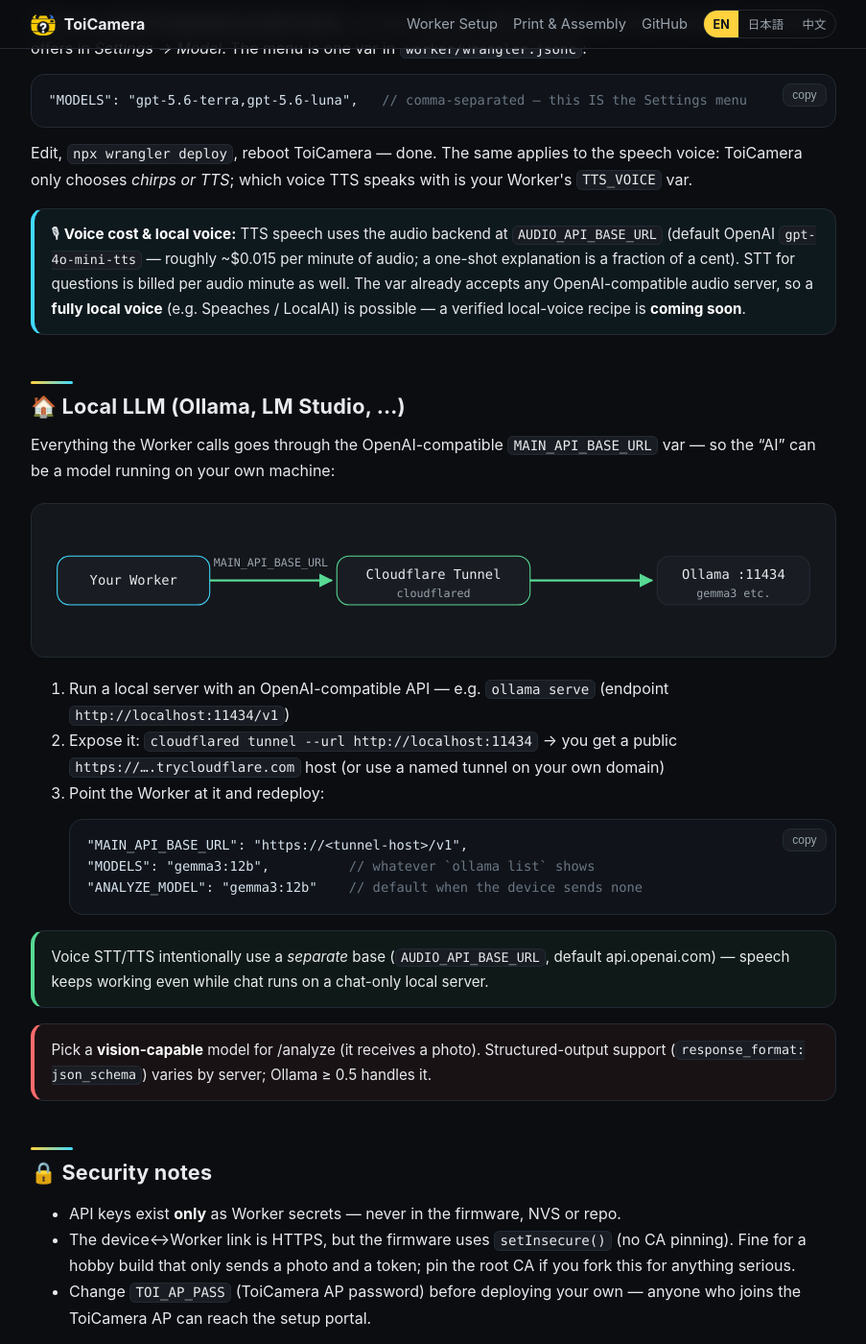
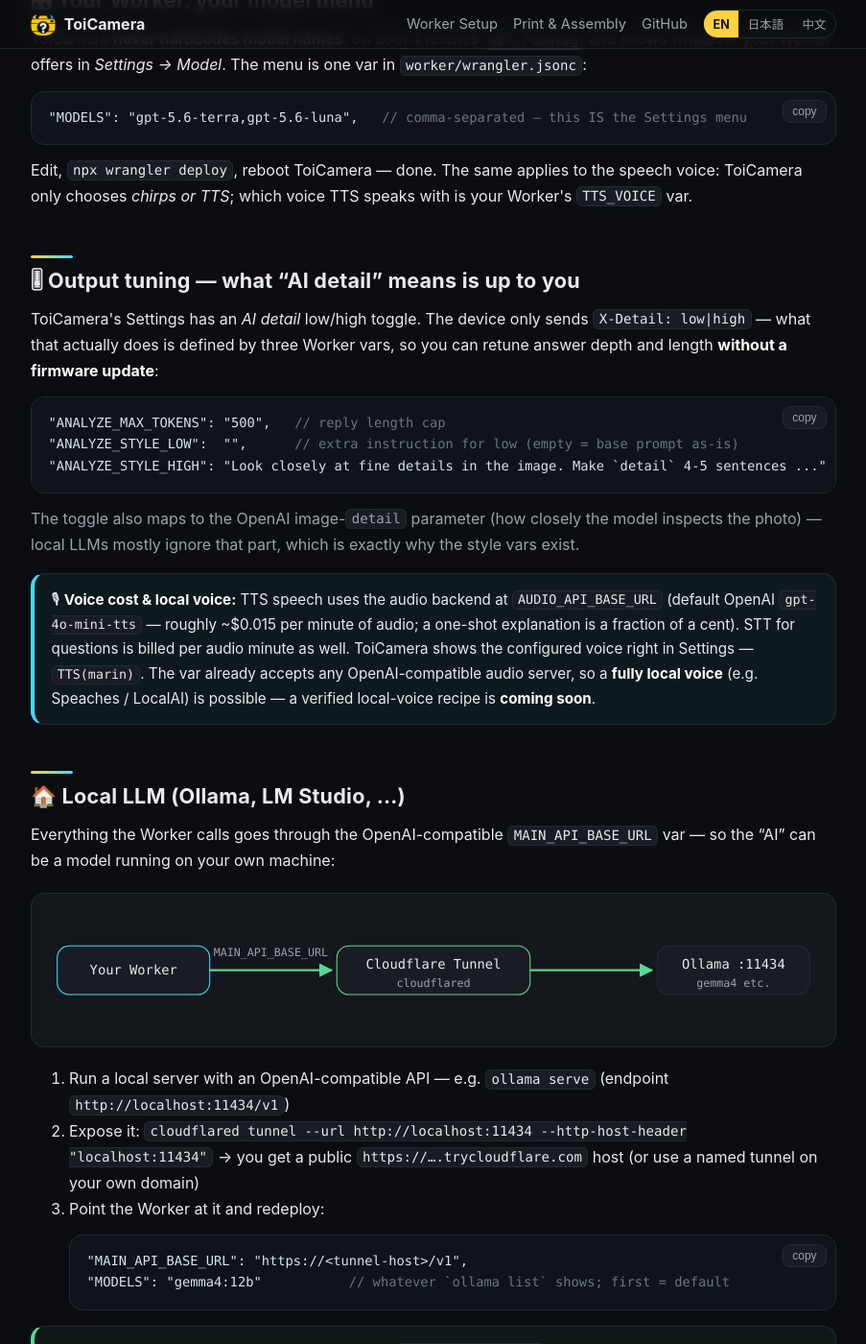
Before and after one commit to aieo-product/ToiCamera, a Jekyll site: the page built from docs/worker-setup.html, in a window 1280 px wide and 1400 px high, scrolled down 7169 px. Shown: the whole window at 96% size, without its empty margins (188-1091 px from the left). Built offline with Jekyll 4.4.1, drawn with Linux system fonts in a browser that asks for light colours; some of the changed text lies outside the part shown.

Commit message:
docs: refreshed vars/secrets capture (redacted tunnel host), output-tuning section, stale ANALYZE_MODEL refs removed
Co-Authored-By: Claude Fable 5 <noreply@anthropic.com>
Claude-Session: https://claude.ai/code/session_0193iHLZbmQu9WkVPMnfPAAo

```diff
--- a/docs/worker-setup.html
+++ b/docs/worker-setup.html
@@ -216,7 +216,7 @@ npx wrangler secret put DEVICE_TOKEN            <span class="cmt"># a password Y
 <em>Worker → Settings → Variables and Secrets → Add</em>,类型选 <strong>Secret</strong>:</span></p>
 <figure>
   <img src="images/worker/cf-secrets.jpg" alt="Cloudflare worker Settings tab, Variables and Secrets section with Add button">
-  <figcaption><span class="l-en">Dashboard alternative: add each secret by name here — the value is encrypted and never shown again.</span><span class="l-ja">ダッシュボード版: ここに名前ごとにシークレットを追加。値は暗号化され、二度と表示されません。</span><span class="l-zh">控制台方式:在这里按名称逐个添加密钥 — 值会被加密,之后不再显示。</span></figcaption>
+  <figcaption><span class="l-en">Dashboard alternative: add each secret by name here — values are encrypted and never shown again. Plaintext vars (model menu, tuning) are also editable here, but note <code>npx wrangler deploy</code> resets them to wrangler.jsonc.</span><span class="l-ja">ダッシュボード版: ここに名前ごとにシークレットを追加(値は暗号化され二度と表示されません)。モデルメニューやチューニング変数もここで編集できますが、<code>npx wrangler deploy</code> で wrangler.jsonc の値に戻る点に注意。</span><span class="l-zh">控制台方式:在这里按名称添加密钥(值会被加密,之后不再显示)。模型菜单、调优变量也可在此编辑,但注意 <code>npx wrangler deploy</code> 会把它们重置为 wrangler.jsonc 里的值。</span></figcaption>
 </figure>
 </div></div>
 
@@ -289,20 +289,40 @@ ToiCameraが選ぶのは<em>ピコピコか TTS か</em>だけ。TTS が話す
 <span class="l-zh">改完执行 <code>npx wrangler deploy</code>,重启ToiCamera即生效。语音同理:
 ToiCamera只选<em>哔哔声还是 TTS</em>;TTS 用什么音色由 Worker 的 <code>TTS_VOICE</code> 变量决定。</span></p>
 
+<h2 id="tuning">🎚 <span class="l-en">Output tuning — what “AI detail” means is up to you</span><span class="l-ja">出力チューニング — 「AI精度」の意味は Worker が決める</span><span class="l-zh">输出调优 — 「AI 精度」的含义由 Worker 决定</span></h2>
+<p><span class="l-en">ToiCamera's Settings has an <em>AI detail</em> low/high toggle. The device only sends
+<code>X-Detail: low|high</code> — what that actually does is defined by three Worker vars, so you can
+retune answer depth and length <strong>without a firmware update</strong>:</span>
+<span class="l-ja">ToiCamera の設定には「AI精度」低/高のトグルがあります。デバイスが送るのは
+<code>X-Detail: low|high</code> だけで、その意味は Worker の変数 3 つで決まります。つまり
+<strong>ファーム更新なしで</strong>解説の深さ・長さを調整できます:</span>
+<span class="l-zh">ToiCamera 设置里有「AI 精度」低/高开关。设备只发送
+<code>X-Detail: low|high</code> — 它的实际含义由 Worker 的三个变量定义,因此
+<strong>无需更新固件</strong>即可调整解说的深度和长度:</span></p>
+<pre><code>"ANALYZE_MAX_TOKENS": "500",   <span class="cmt">// reply length cap</span>
+"ANALYZE_STYLE_LOW":  "",      <span class="cmt">// extra instruction for low (empty = base prompt as-is)</span>
+"ANALYZE_STYLE_HIGH": "Look closely at fine details in the image. Make `detail` 4-5 sentences ..."</code></pre>
+<p class="muted"><span class="l-en">The toggle also maps to the OpenAI image-<code>detail</code> parameter (how closely the model
+inspects the photo) — local LLMs mostly ignore that part, which is exactly why the style vars exist.</span>
+<span class="l-ja">このトグルは OpenAI の image <code>detail</code> パラメータ(写真をどれだけ細かく見るか)にも対応しますが、
+ローカル LLM はほぼ無視します — だからこそスタイル変数で意味を持たせられるようにしています。</span>
+<span class="l-zh">该开关也对应 OpenAI 的 image <code>detail</code> 参数(模型看照片的精细程度)— 本地 LLM 大多会忽略它,
+这正是引入风格变量的原因。</span></p>
+
 <div class="note">🎙
 <span class="l-en"><strong>Voice cost &amp; local voice:</strong> TTS speech uses the audio backend at
 <code>AUDIO_API_BASE_URL</code> (default OpenAI <code>gpt-4o-mini-tts</code> — roughly ~$0.015 per minute
 of audio; a one-shot explanation is a fraction of a cent). STT for questions is billed per audio
-minute as well. The var already accepts any OpenAI-compatible audio server, so a <strong>fully local
+minute as well. ToiCamera shows the configured voice right in Settings — <code>TTS(marin)</code>. The var already accepts any OpenAI-compatible audio server, so a <strong>fully local
 voice</strong> (e.g. Speaches / LocalAI) is possible — a verified local-voice recipe is
 <strong>coming soon</strong>.</span>
 <span class="l-ja"><strong>ボイスのコストとローカル音声:</strong> TTS は <code>AUDIO_API_BASE_URL</code> の音声バックエンド
 (既定 OpenAI <code>gpt-4o-mini-tts</code> — 音声 1 分あたりおよそ $0.015、1 回の解説なら 1 円未満)を使います。
-質問の音声認識(STT)も音声長に応じた課金です。この変数は OpenAI 互換の音声サーバーならどこでも指せるため、
+質問の音声認識(STT)も音声長に応じた課金です。設定した声名は ToiCamera の設定画面に <code>TTS(marin)</code> のように表示されます。この変数は OpenAI 互換の音声サーバーならどこでも指せるため、
 <strong>音声も完全ローカル</strong>(Speaches / LocalAI など)にすることが可能です — 検証済みのローカル音声手順は<strong>今後追加予定</strong>。</span>
 <span class="l-zh"><strong>语音成本与本地语音:</strong> TTS 使用 <code>AUDIO_API_BASE_URL</code> 的音频后端
 (默认 OpenAI <code>gpt-4o-mini-tts</code> — 每分钟音频约 $0.015,一次解说不到一分钱)。提问的语音识别(STT)同样按音频时长计费。
-该变量可指向任何 OpenAI 兼容的音频服务,因此<strong>语音也可以完全本地化</strong>(如 Speaches / LocalAI)— 经过验证的本地语音教程<strong>即将推出</strong>。</span>
+配置的音色名会直接显示在 ToiCamera 设置里(如 <code>TTS(marin)</code>)。该变量可指向任何 OpenAI 兼容的音频服务,因此<strong>语音也可以完全本地化</strong>(如 Speaches / LocalAI)— 经过验证的本地语音教程<strong>即将推出</strong>。</span>
 </div>
 
 <h2 id="local-llm">🏠 <span class="l-en">Local LLM (Ollama, LM Studio, …)</span><span class="l-ja">ローカル LLM(Ollama・LM Studio など)</span><span class="l-zh">本地 LLM(Ollama、LM Studio 等)</span></h2>
@@ -325,22 +345,21 @@ voice</strong> (e.g. Speaches / LocalAI) is possible — a verified local-voice
   <line x1="475" y1="60" x2="595" y2="60" stroke="#57d993" stroke-width="2" marker-end="url(#ar3)"/>
   <rect x="600" y="36" width="150" height="48" rx="12" fill="#191d23" stroke="#232a33"/>
   <text x="675" y="58" fill="#e8eaed" text-anchor="middle">Ollama :11434</text>
-  <text x="675" y="76" fill="#9aa3ad" text-anchor="middle" font-size="11">gemma3 etc.</text>
+  <text x="675" y="76" fill="#9aa3ad" text-anchor="middle" font-size="11">gemma4 etc.</text>
 </svg>
 </div>
 <ol>
   <li><span class="l-en">Run a local server with an OpenAI-compatible API — e.g. <code>ollama serve</code> (endpoint <code>http://localhost:11434/v1</code>)</span>
       <span class="l-ja">OpenAI 互換 API のローカルサーバーを起動 — 例: <code>ollama serve</code>(エンドポイント <code>http://localhost:11434/v1</code>)</span>
       <span class="l-zh">运行一个 OpenAI 兼容 API 的本地服务 — 例如 <code>ollama serve</code>(端点 <code>http://localhost:11434/v1</code>)</span></li>
-  <li><span class="l-en">Expose it: <code>cloudflared tunnel --url http://localhost:11434</code> → you get a public <code>https://….trycloudflare.com</code> host (or use a named tunnel on your own domain)</span>
-      <span class="l-ja">公開する: <code>cloudflared tunnel --url http://localhost:11434</code> → 公開ホスト <code>https://….trycloudflare.com</code> が発行されます(独自ドメインの named tunnel でも可)</span>
-      <span class="l-zh">暴露到公网:<code>cloudflared tunnel --url http://localhost:11434</code> → 得到公开主机 <code>https://….trycloudflare.com</code>(也可用自有域名的命名隧道)</span></li>
+  <li><span class="l-en">Expose it: <code>cloudflared tunnel --url http://localhost:11434 --http-host-header "localhost:11434"</code> → you get a public <code>https://….trycloudflare.com</code> host (or use a named tunnel on your own domain)</span>
+      <span class="l-ja">公開する: <code>cloudflared tunnel --url http://localhost:11434 --http-host-header "localhost:11434"</code> → 公開ホスト <code>https://….trycloudflare.com</code> が発行されます(独自ドメインの named tunnel でも可)</span>
+      <span class="l-zh">暴露到公网:<code>cloudflared tunnel --url http://localhost:11434 --http-host-header "localhost:11434"</code> → 得到公开主机 <code>https://….trycloudflare.com</code>(也可用自有域名的命名隧道)</span></li>
   <li><span class="l-en">Point the Worker at it and redeploy:</span>
       <span class="l-ja">Worker をそこに向けて再デプロイ:</span>
       <span class="l-zh">把 Worker 指过去并重新部署:</span>
 <pre><code>"MAIN_API_BASE_URL": "https://&lt;tunnel-host&gt;/v1",
-"MODELS": "gemma3:12b",          <span class="cmt">// whatever `ollama list` shows</span>
-"ANALYZE_MODEL": "gemma3:12b"    <span class="cmt">// default when the device sends none</span></code></pre></li>
+"MODELS": "gemma4:12b"           <span class="cmt">// whatever `ollama list` shows; first = default</span></code></pre></li>
 </ol>
 <div class="tip"><span class="l-en">Voice STT/TTS intentionally use a <em>separate</em> base
 (<code>AUDIO_API_BASE_URL</code>, default api.openai.com) — speech keeps working
```
Also changed, not shown: docs/images/worker/cf-secrets.jpg.
